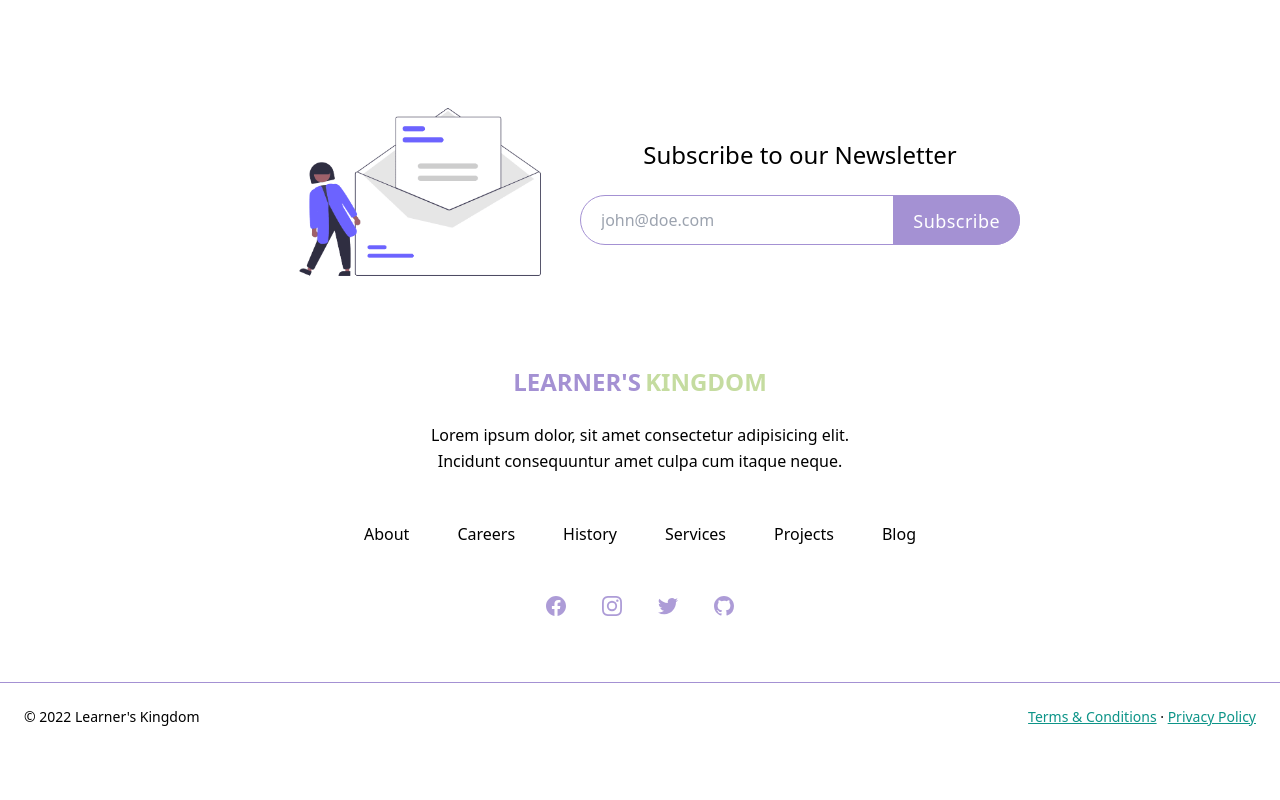
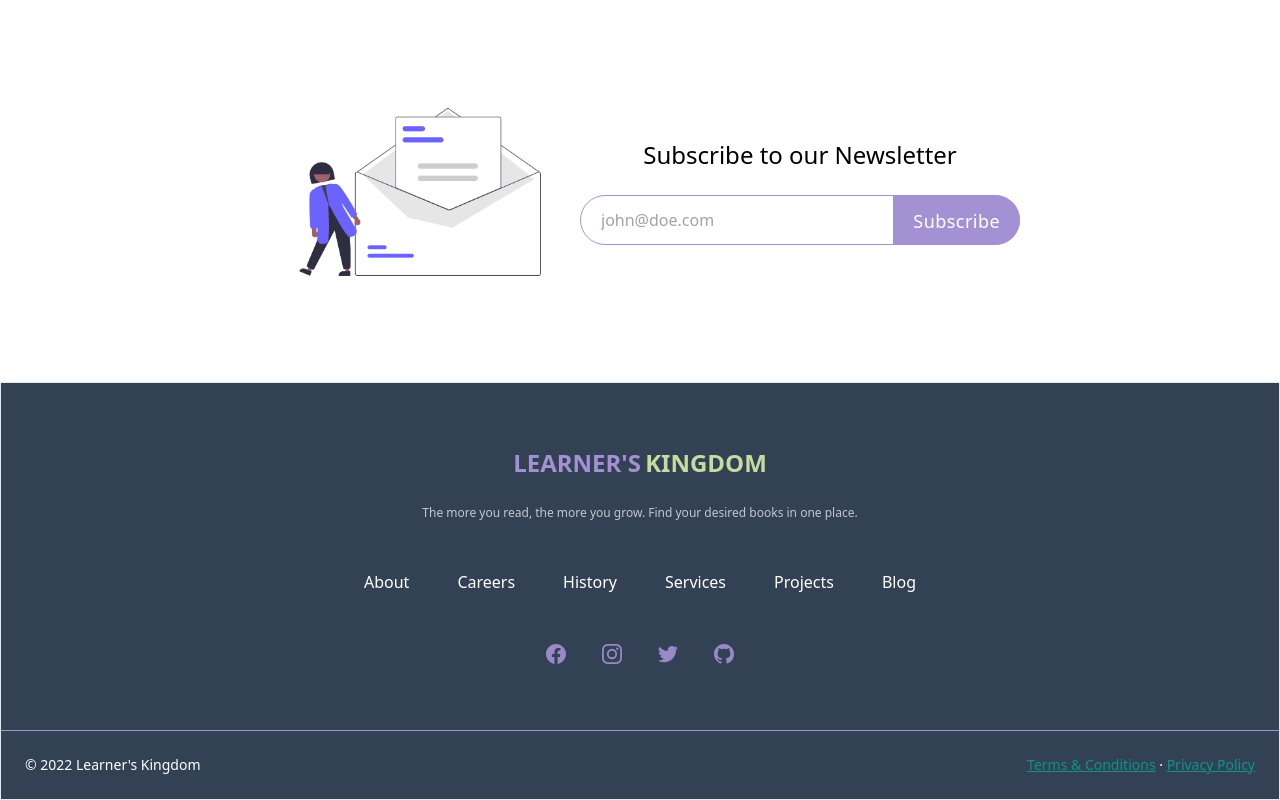
Before and after one commit to almahfuz97/learners-kingdom-team, a Next.js app: page / in a window 1280 px wide. Shown: the part 4637-5437 px from the top of the page. Before the commit the page ends 5388 px from the top, so only its background shows below. Built offline with nearby package versions, Linux system fonts and the light colour scheme.

Commit message:
re adjusted footer

```diff
--- a/components/Footer/Footer.js
+++ b/components/Footer/Footer.js
@@ -2,18 +2,17 @@ import React from 'react';
 
 const Footer = () => {
     return (
-        <footer aria-label="Site Footer">
+        <footer aria-label="Site Footer" className='mt-20 border bg-slate-700'>
             <div className="mx-auto max-w-5xl px-4 py-16 sm:px-6 lg:px-8">
                 <div className="flex justify-center text-teal-600">
                     <h1><span className='text-xl  md:text-2xl text-primary_color font-bold uppercase'>Learner's</span> <span className='text-xl md:text-2xl text-secondary_color font-bold uppercase'>Kingdom</span></h1>
                 </div>
 
-                <p className="mx-auto mt-6 max-w-md text-center leading-relaxed ">
-                    Lorem ipsum dolor, sit amet consectetur adipisicing elit. Incidunt
-                    consequuntur amet culpa cum itaque neque.
+                <p className="mx-auto mt-6 max-w-md text-center leading-relaxed text-white opacity-70 text-xs">
+                    The more you read, the more you grow. Find your desired books in one place.
                 </p>
 
-                <nav aria-label="Footer Nav" className="mt-12">
+                <nav aria-label="Footer Nav" className="mt-12 text-white">
                     <ul className="flex flex-wrap justify-center gap-6 md:gap-8 lg:gap-12">
                         <li>
                             <a className=" transition hover:text-primary_color" href="/">
@@ -53,7 +52,7 @@ const Footer = () => {
                     </ul>
                 </nav>
 
-                <ul className="mt-12 flex justify-center gap-6 md:gap-8">
+                <ul className="mt-12 flex justify-center gap-6 md:gap-8 text-white">
                     <li className='hover:scale-110'>
                         <a href="/" rel="noreferrer" target="_blank" className="text-primary_color/90 transition hover:text-primary_color">
                             <span className="sr-only">Facebook</span>
@@ -125,7 +124,7 @@ const Footer = () => {
                     </li>
                 </ul>
             </div>
-            <div className="border-t border-primary_color p-6">
+            <div className="border-t border-primary_color p-6 text-white">
                 <div className="text-center sm:flex sm:justify-between sm:text-left">
                     <p className="text-sm ">
                         <a className="inline-block text-teal-600 underline transition hover:text-primary_color" href="/">
```
